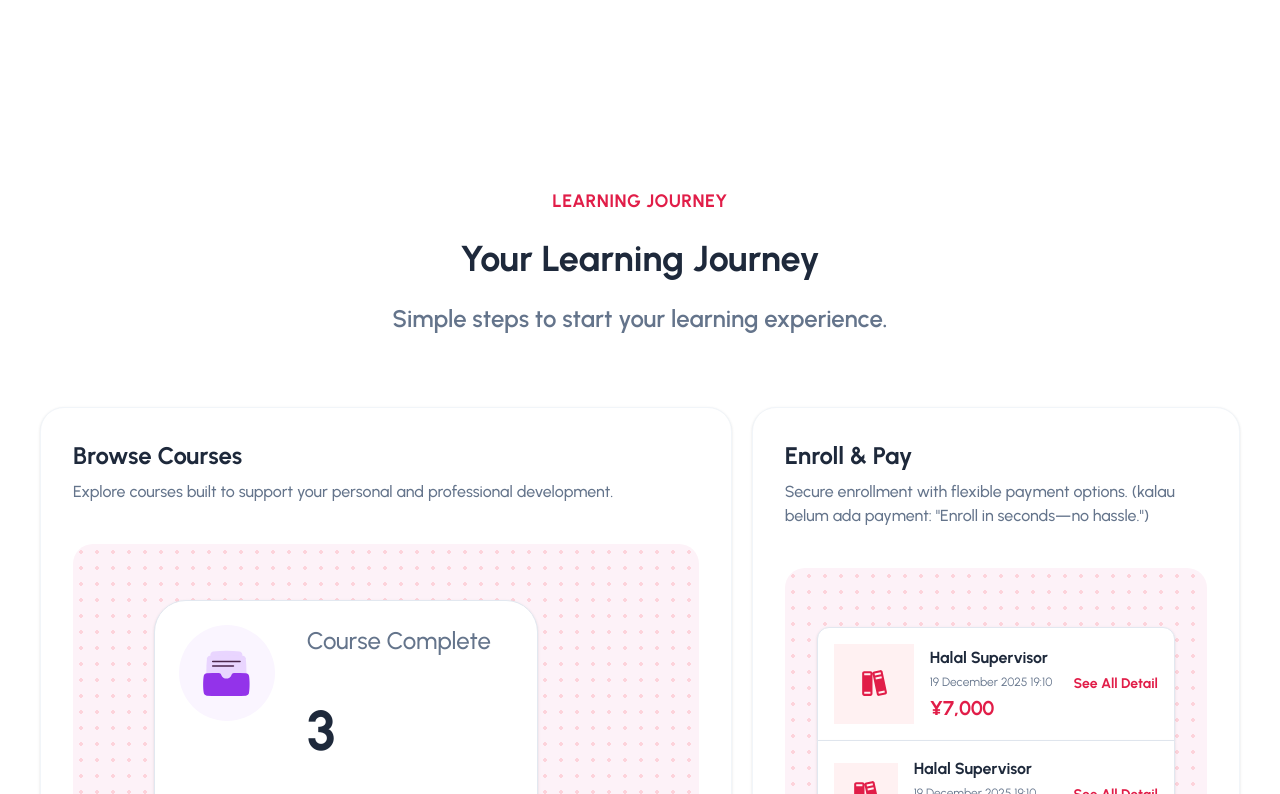
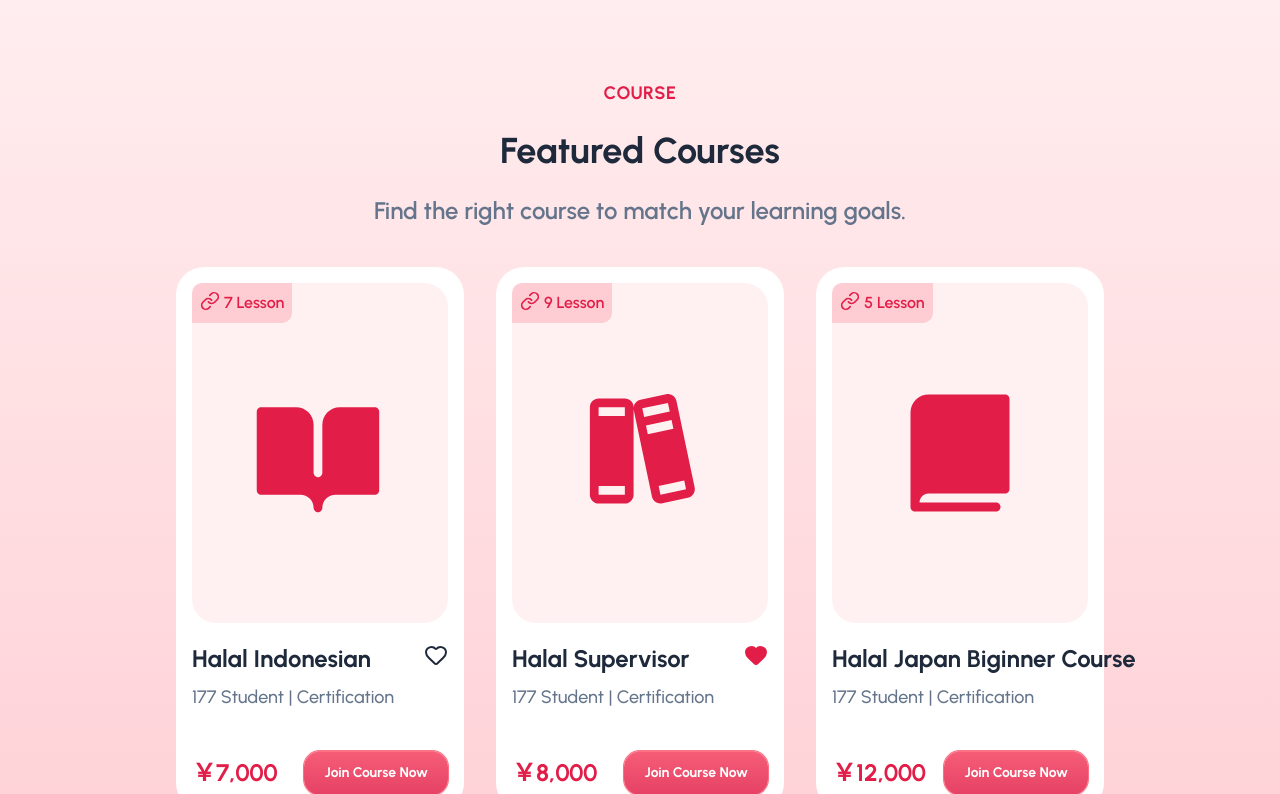
Before and after one commit to alfieqashwa/mpja, a Next.js app: page / in a window 1280 px wide. Shown: the part 2826-3620 px from the top of the page. Built offline with nearby package versions, Linux system fonts and the light colour scheme.

Commit message:
style: setup course section

```diff
--- a/app/(home)/feature-courses.tsx
+++ b/app/(home)/feature-courses.tsx
@@ -1,13 +1,112 @@
+import { BookIcon, BookOpenIcon, BooksIcon } from "@/components/icons/books";
 import { Button } from "@/components/ui/button";
-import { Card, CardContent, CardHeader, CardTitle } from "@/components/ui/card";
-import { BookOpen, ChevronRight, GraduationCap, Star } from "lucide-react";
+import { cn } from "@/lib/utils";
+import { Heart, Link } from "lucide-react";
+import {
+  SectionDescription,
+  SectionTitle,
+  SectionTitle2,
+} from "./section-title";
 
 export function FeatureCourses() {
   return (
-    <section id="course" className="py-16 md:py-24 bg-white">
-      <div className="text-rose-500 text-center font-bold mb-2 uppercase tracking-wide text-sm">
-        Featured Courses
+    <section
+      id="course"
+      className="pt-24 pb-39 rounded-2xl px-44 mx-auto bg-linear-to-b from-[#FFF1F2] to-[#FECDD3]"
+    >
+      <div className="text-center pt-24">
+        <SectionTitle title="course" />
+        <SectionTitle2 title="Featured Courses" />
+        <SectionDescription description="Find the right course to match your learning goals." />
       </div>
+
+      {/* Card List */}
+      <section className="mt-10 grid grid-cols-1 gap-8 md:grid-cols-3">
+        {/* Card */}
+        {[
+          {
+            id: "card_1",
+            title: "Halal Indonesian",
+            description: "177 Student | Certification",
+            lessonCount: 7,
+            lessonCourse: "open-book",
+            price: 7_000,
+            isLove: false,
+          },
+          {
+            id: "card_2",
+            title: "Halal Supervisor",
+            description: "177 Student | Certification",
+            lessonCount: 9,
+            lessonCourse: "books",
+            price: 8_000,
+            isLove: true,
+          },
+          {
+            id: "card_3",
+            title: "Halal Japan Biginner Course",
+            description: "177 Student | Certification",
+            lessonCount: 5,
+            lessonCourse: "book",
+            price: 12_000,
+            isLove: false,
+          },
+        ].map((card, idx) => {
+          const featureIcon =
+            card.lessonCourse === "open-book" ? (
+              <BookOpenIcon className="text-danger size-36" />
+            ) : card.lessonCourse === "books" ? (
+              <BooksIcon className="text-danger size-36" />
+            ) : (
+              <BookIcon className="text-danger size-36" />
+            );
+          return (
+            <div
+              className="bg-white p-4 rounded-4xl max-w-lg"
+              key={`${idx}-${card.id}`}
+            >
+              {/* Image Frame */}
+              <div className="bg-[#FFF1F2] relative rounded-3xl flex h-85 justify-center items-center">
+                <div className="absolute top-0 left-0 bg-[#FECDD3] p-2 rounded-br-md rounded-tl-md">
+                  <p className="flex space-x-1 text-[#E11D48] font-semibold">
+                    <Link size={20} />
+                    <span>{card.lessonCount} Lesson</span>
+                  </p>
+                </div>
+                {featureIcon}
+              </div>
+              {/* CTA */}
+              <div className="flex mt-5 justify-between items-start">
+                <article className="space-y-2">
+                  <h3 className="text-2xl font-bold text-primary whitespace-nowrap">
+                    {card.title}
+                  </h3>
+                  <p className="text-secondary text-lg font-medium whitespace-nowrap">
+                    {card.description}
+                  </p>
+                </article>
+                <Heart
+                  className={cn(
+                    card.isLove
+                      ? "text-[#E11D48] fill-[#E11D48]"
+                      : "text-primary bg-transparent",
+                  )}
+                />
+              </div>
+              {/* Price + Button */}
+              <div className="mt-10 flex justify-between items-center">
+                <p className="text-2xl text-danger font-bold">
+                  {new Intl.NumberFormat("ja-JP", {
+                    style: "currency",
+                    currency: "JPY",
+                  }).format(card.price)}
+                </p>
+                <Button size={"default"}>Join Course Now</Button>
+              </div>
+            </div>
+          );
+        })}
+      </section>
     </section>
   );
 }
--- a/app/(home)/section-title.tsx
+++ b/app/(home)/section-title.tsx
@@ -1,19 +1,28 @@
+import { cn } from "@/lib/utils";
 
-export const SectionTitle = ({title}: {title: string}) =>   (
-    <p className="text-[#E11D48] font-bold uppercase tracking-wide text-lg">
-        {title}
-    </p>
-    )
+export const SectionTitle = ({ title }: { title: string }) => (
+  <p className="text-[#E11D48] font-bold uppercase tracking-wide text-lg">
+    {title}
+  </p>
+);
 
-export const SectionTitle2 = ({title}: {title: string}) =>   (
-    <h2 className="text-6xl mt-6 font-bold sm:text-4xl text-primary">
-        {title}
-    </h2>
-)
+export const SectionTitle2 = ({ title }: { title: string }) => (
+  <h2 className="text-6xl mt-6 font-bold sm:text-4xl text-primary">{title}</h2>
+);
 
-
-export const SectionDescription = ({description}: {description: string}) =>   (
-    <p className="max-w-2xl mt-6 mx-auto font-semibold text-2xl text-secondary">
-        {description}
-    </p>
-)
+export const SectionDescription = ({
+  description,
+  className,
+}: {
+  description: string;
+  className?: string;
+}) => (
+  <p
+    className={cn(
+      "max-w-2xl mt-6 mx-auto font-semibold text-2xl text-secondary",
+      className,
+    )}
+  >
+    {description}
+  </p>
+);
--- a/components/icons/books.tsx
+++ b/components/icons/books.tsx
@@ -11,10 +11,27 @@ export const SmallBookIcon = (props: SVGProps<SVGSVGElement>) => (
   >
     <path
       d="M9.58697 1.10596H3.31855C2.92738 1.10596 2.55222 1.26135 2.27562 1.53795C1.99902 1.81455 1.84363 2.1897 1.84363 2.58088V10.3242C1.84363 10.422 1.88248 10.5158 1.95163 10.5849C2.02078 10.6541 2.11456 10.6929 2.21236 10.6929H8.8495C8.9473 10.6929 9.04109 10.6541 9.11024 10.5849C9.17939 10.5158 9.21823 10.422 9.21823 10.3242C9.21823 10.2264 9.17939 10.1326 9.11024 10.0635C9.04109 9.99433 8.9473 9.95549 8.8495 9.95549H2.58109C2.58109 9.7599 2.65879 9.57232 2.79709 9.43402C2.93539 9.29572 3.12296 9.21802 3.31855 9.21802H9.58697C9.68476 9.21802 9.77855 9.17918 9.8477 9.11003C9.91685 9.04088 9.9557 8.94709 9.9557 8.84929V1.47469C9.9557 1.37689 9.91685 1.28311 9.8477 1.21396C9.77855 1.14481 9.68476 1.10596 9.58697 1.10596ZM9.21823 8.48056H3.31855C3.05958 8.48021 2.80514 8.54843 2.58109 8.6783V2.58088C2.58109 2.38529 2.65879 2.19772 2.79709 2.05941C2.93539 1.92111 3.12296 1.84342 3.31855 1.84342H9.21823V8.48056Z"
-      fill="#64748B"
+      fill="currentColor"
     />
   </svg>
 );
+
+export const BookIcon = (props: SVGProps<SVGSVGElement>) => (
+  <svg
+    width="138"
+    height="138"
+    viewBox="0 0 138 138"
+    fill="none"
+    xmlns="http://www.w3.org/2000/svg"
+    {...props}
+  >
+    <path
+      d="M116.438 17.25V103.5C116.438 104.644 115.983 105.741 115.174 106.549C114.366 107.358 113.269 107.812 112.125 107.812H38.8125C36.525 107.812 34.3312 108.721 32.7137 110.339C31.0962 111.956 30.1875 114.15 30.1875 116.438H103.5C104.644 116.438 105.741 116.892 106.549 117.701C107.358 118.509 107.812 119.606 107.812 120.75C107.812 121.894 107.358 122.991 106.549 123.799C105.741 124.608 104.644 125.062 103.5 125.062H25.875C24.7313 125.062 23.6344 124.608 22.8256 123.799C22.0169 122.991 21.5625 121.894 21.5625 120.75V30.1875C21.5625 25.6125 23.3799 21.2249 26.6149 17.9899C29.8499 14.7549 34.2375 12.9375 38.8125 12.9375H112.125C113.269 12.9375 114.366 13.3919 115.174 14.2006C115.983 15.0094 116.438 16.1063 116.438 17.25Z"
+      fill="currentColor"
+    />
+  </svg>
+);
+
 export const BookOpenIcon = (props: SVGProps<SVGSVGElement>) => (
   <svg
     width="34"
```
Also changed, not shown: public/images/Book.svg.
